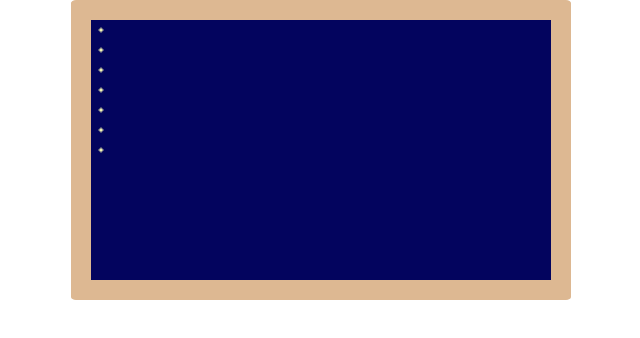
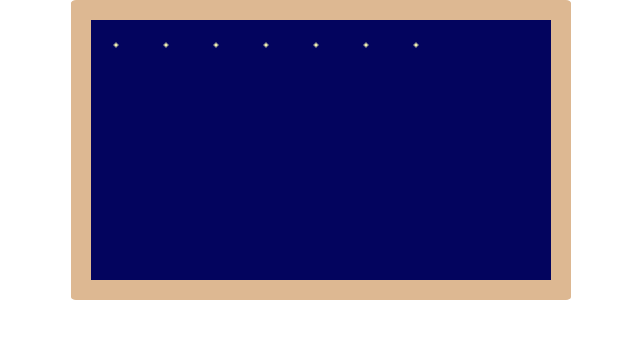
Before and after one commit to OTPMeowkai/PureCSS_SeaPicture, a plain HTML site: page index.html in a window 1280 px wide. Shown: the full height of the page, 319-959 px from the left. Drawn offline with Linux system fonts and the light colour scheme.

Commit message:
Added grid for positioning elements

```diff
--- a/style.css
+++ b/style.css
@@ -21,6 +21,14 @@ body {
   border-radius: 1%;
 
   overflow: hidden;
+
+  display: grid;
+
+  grid-template-columns: repeat(9, 50px);
+  grid-template-rows: repeat(6, 50px);
+
+  align-items: center;
+  justify-items: center;
 }
 
 /* STAR */
```
